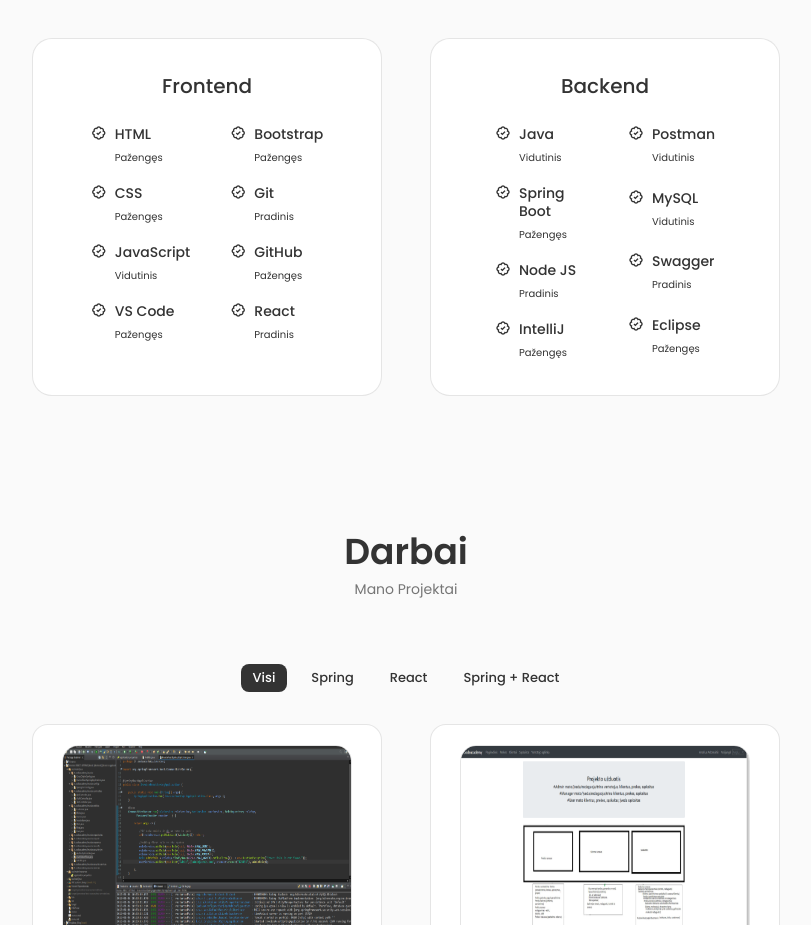
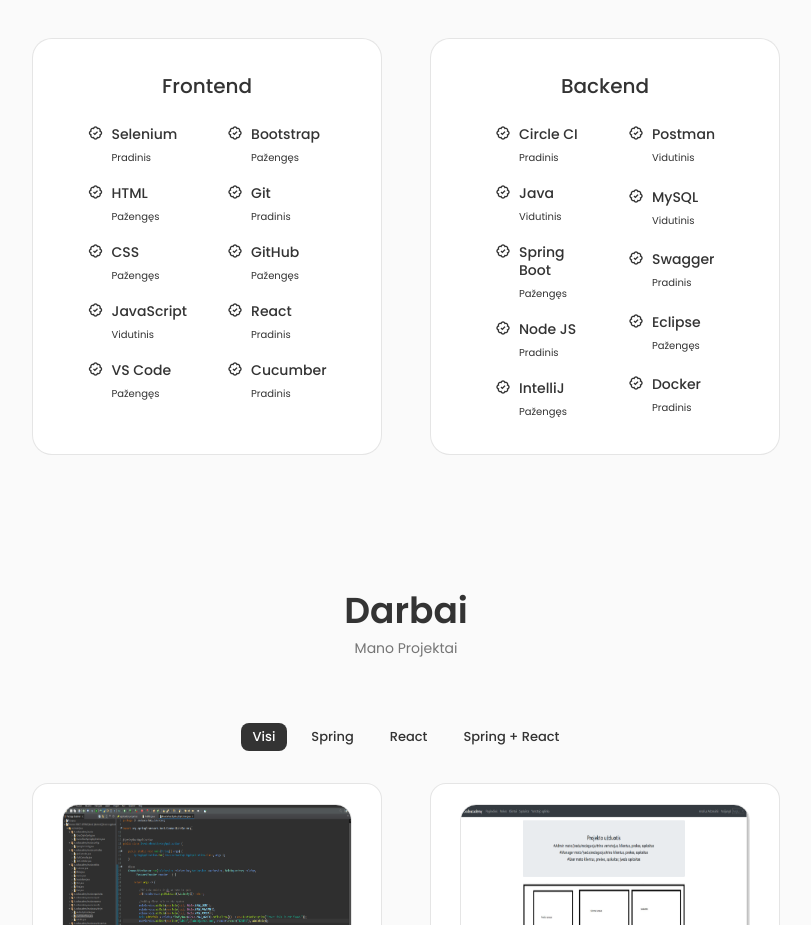
Before and after one commit to esuandrius/portfolio, a React (Create React App) app: page / in a window 1280 px wide. Shown: the part 1480-2405 px from the top of the page, without its empty margins (234-1045 px from the left). Built offline with nearby package versions, Linux system fonts and the light colour scheme.

Commit message:
changed skills sections, LT/EN CV's

```diff
--- a/src/components/skills/Backend.jsx
+++ b/src/components/skills/Backend.jsx
@@ -11,6 +11,15 @@
 
       <div className="skills__box">
         <div className="skills__group">
+          <div className="skills__data">
+            <i class="bx bx-badge-check"></i>
+
+            <div>
+              <h3 className="skills__name">Circle CI</h3>
+              <span className="skills__level">{t("beginner")}</span>
+            </div>
+          </div>
+
           <div className="skills__data">
             <i class="bx bx-badge-check"></i>
 
@@ -84,6 +93,15 @@
               <span className="skills__level">{t("advanced")}</span>
             </div>
           </div>
+
+          <div className="skills__data">
+            <i class="bx bx-badge-check"></i>
+
+            <div>
+              <h3 className="skills__name">Docker</h3>
+              <span className="skills__level">{t("beginner")}</span>
+            </div>
+          </div>
         </div>
       </div>
     </div>
--- a/src/components/skills/Frontend.jsx
+++ b/src/components/skills/Frontend.jsx
@@ -13,6 +13,15 @@
 
       <div className="skills__box">
         <div className="skills__group">
+          <div className="skills__data">
+            <i class="bx bx-badge-check"></i>
+
+            <div>
+              <h3 className="skills__name">Selenium</h3>
+              <span className="skills__level">{t("beginner")}</span>
+            </div>
+          </div>
+
           <div className="skills__data">
             <i class="bx bx-badge-check"></i>
 
@@ -86,6 +95,15 @@
               <span className="skills__level">{t("beginner")}</span>
             </div>
           </div>
+
+          <div className="skills__data">
+            <i class="bx bx-badge-check"></i>
+
+            <div>
+              <h3 className="skills__name">Cucumber</h3>
+              <span className="skills__level">{t("beginner")}</span>
+            </div>
+          </div>
         </div>
       </div>
     </div>
```
Also changed, not shown: 2 other files (tests, documents, lock files or other folders).
